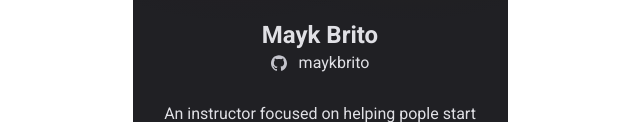
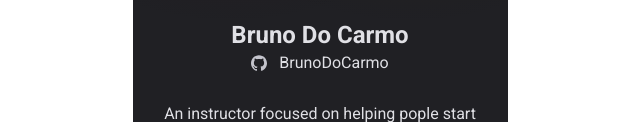
Before and after one commit to BrunoDoCarmo/create-NLW, a plain HTML site: page index.html in a window 1280 px wide. Shown: the part 375-497 px from the top of the page, without its empty margins (320-960 px from the left). Drawn offline with Linux system fonts and the light colour scheme; no server answers.

Commit message:
alteração

```diff
--- a/index.html
+++ b/index.html
@@ -2,7 +2,7 @@
 
 <html>
   <head>
-    <title>Mayk Brito - DoWhile 2021</title>
+    <title>Bruno Do Carmo - DoWhile 2021</title>
 
     <link rel="stylesheet" href="style.css" />
 
@@ -28,10 +28,10 @@
           />
         </div>
 
-        <h1 id="userName">Mayk Brito</h1>
-        <a id="userLink" href="https://github.com/maykbrito" target="_blank">
+        <h1 id="userName">Bruno Do Carmo</h1>
+        <a id="userLink" href="https://github.com/BrunoDoCarmo" target="_blank">
           <img src="images/github.svg" alt="ícone github" />
-          <span id="userLogin">maykbrito</span></a
+          <span id="userLogin">BrunoDoCarmo</span></a
         >
 
         <p id="userBio">
```
